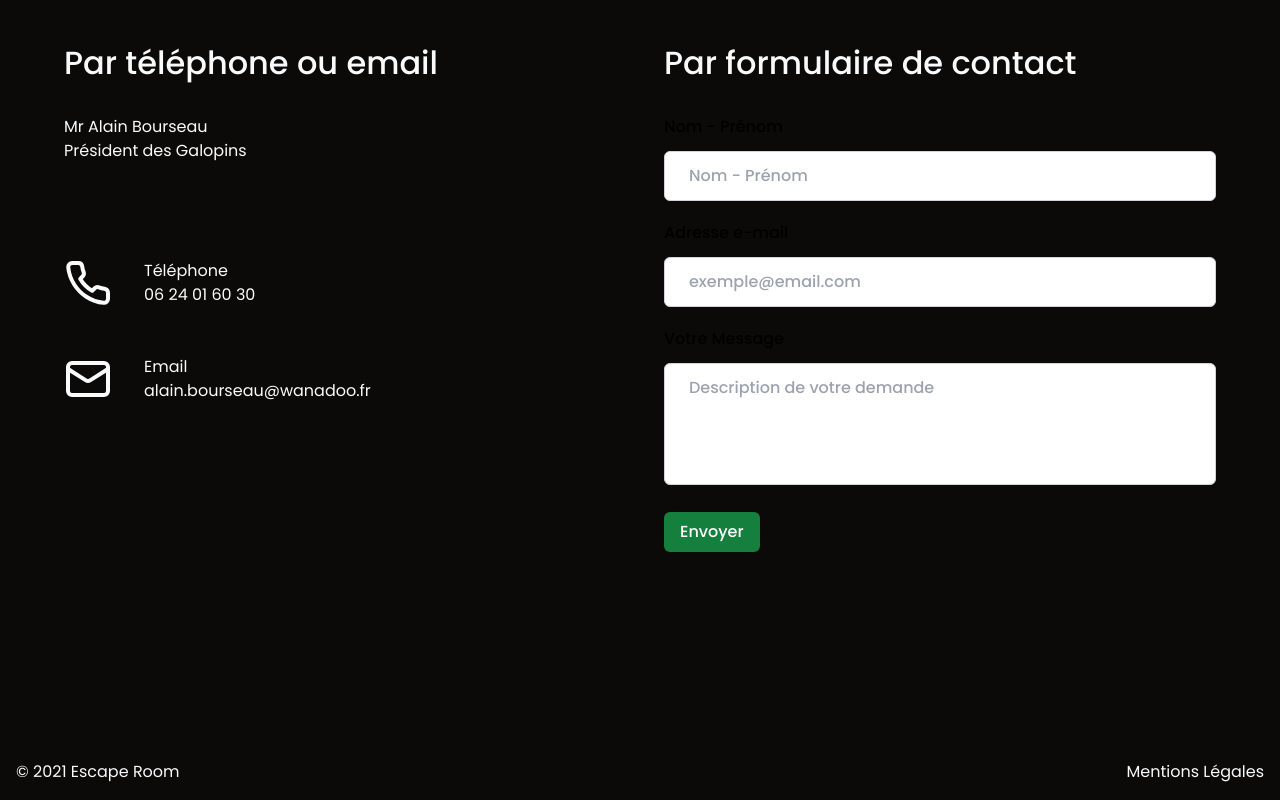
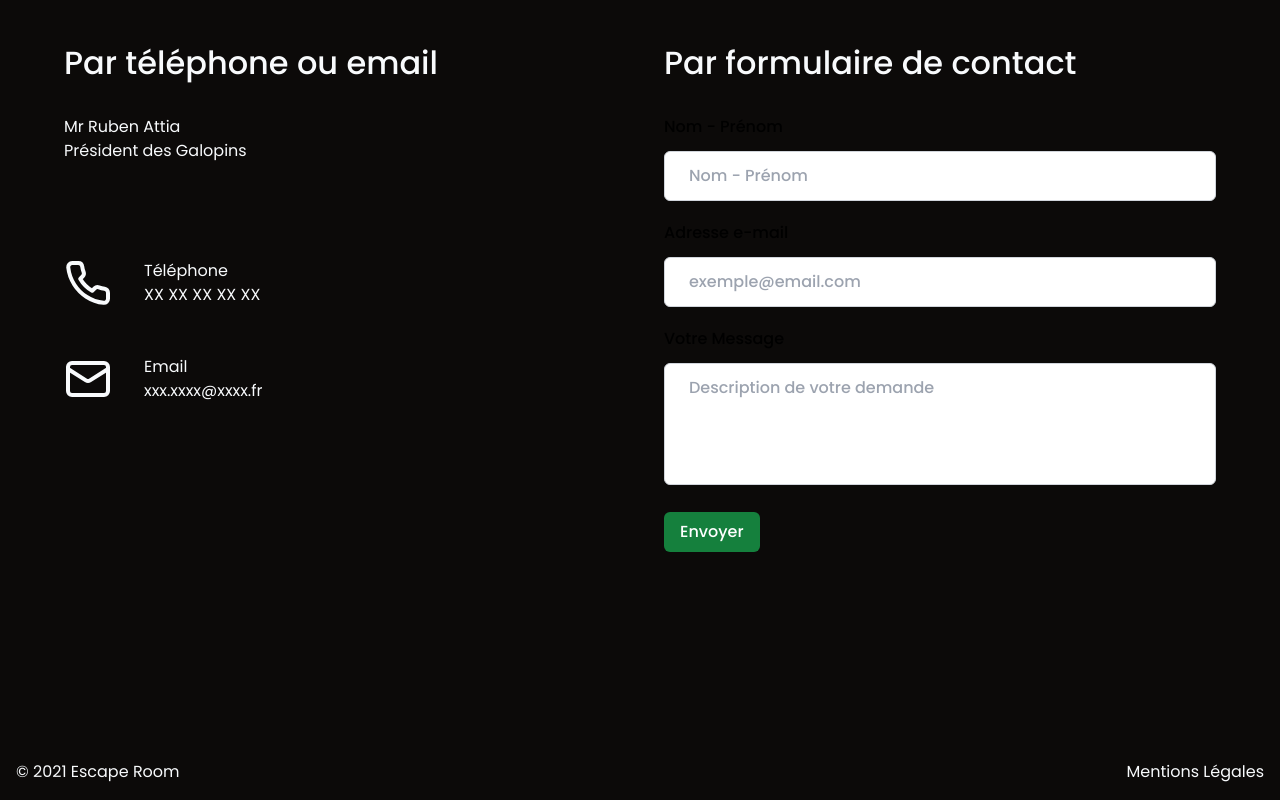
Before and after one commit to SebastienLaurentt/Escape-Game, a Next.js app: page / in a window 1280 px wide. Shown: the part 1135-1935 px from the top of the page. Built offline with nearby package versions, Linux system fonts and the light colour scheme; no server answers.

Commit message:
update content

```diff
--- a/components/shared/Sections/Infos.tsx
+++ b/components/shared/Sections/Infos.tsx
@@ -14,7 +14,7 @@ const Infos = () => {
         <div className="md:w-1/2">
           <h3>Par téléphone ou email</h3>
           <p className="mb-8 md:mb-24 ">
-            Mr Alain Bourseau <br /> Président des Galopins
+            Mr Ruben Attia <br /> Président des Galopins
           </p>
           <ul className="flex flex-col gap-y-4 md:gap-y-12">
             <li>
@@ -22,7 +22,7 @@ const Infos = () => {
                 <Phone size={48} />
                 <div className="flex flex-col">
                   <span>Téléphone</span>
-                  <span>06 24 01 60 30</span>
+                  <span>XX XX XX XX XX</span>
                 </div>
               </div>
             </li>
@@ -31,7 +31,7 @@ const Infos = () => {
                 <Mail size={48} />
                 <div className="flex flex-col">
                   <span>Email</span>
-                  <span>alain.bourseau@wanadoo.fr</span>
+                  <span>xxx.xxxx@xxxx.fr</span>
                 </div>
               </div>
             </li>
```
